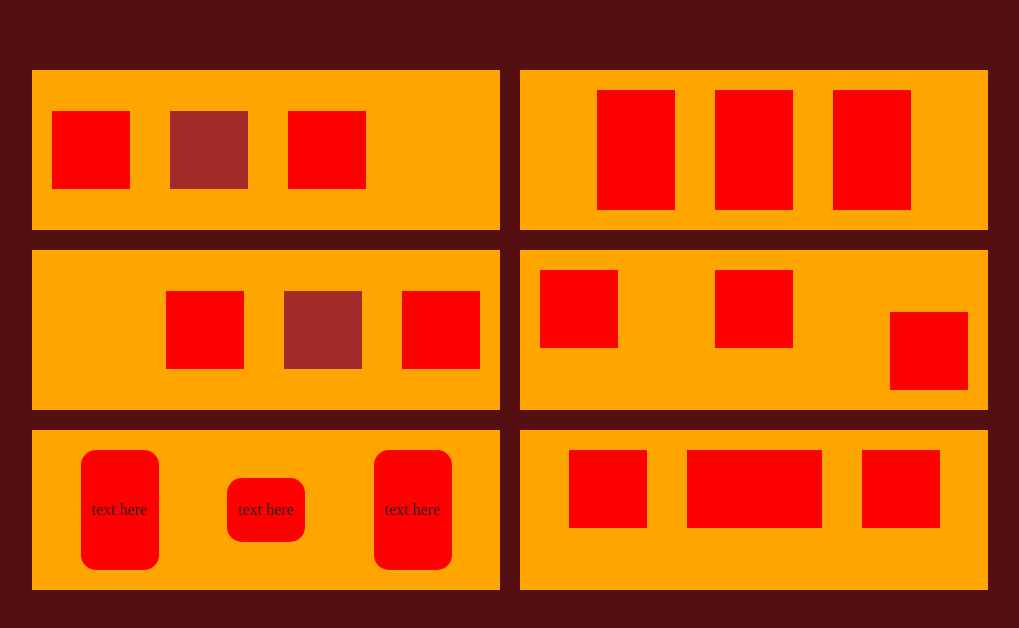
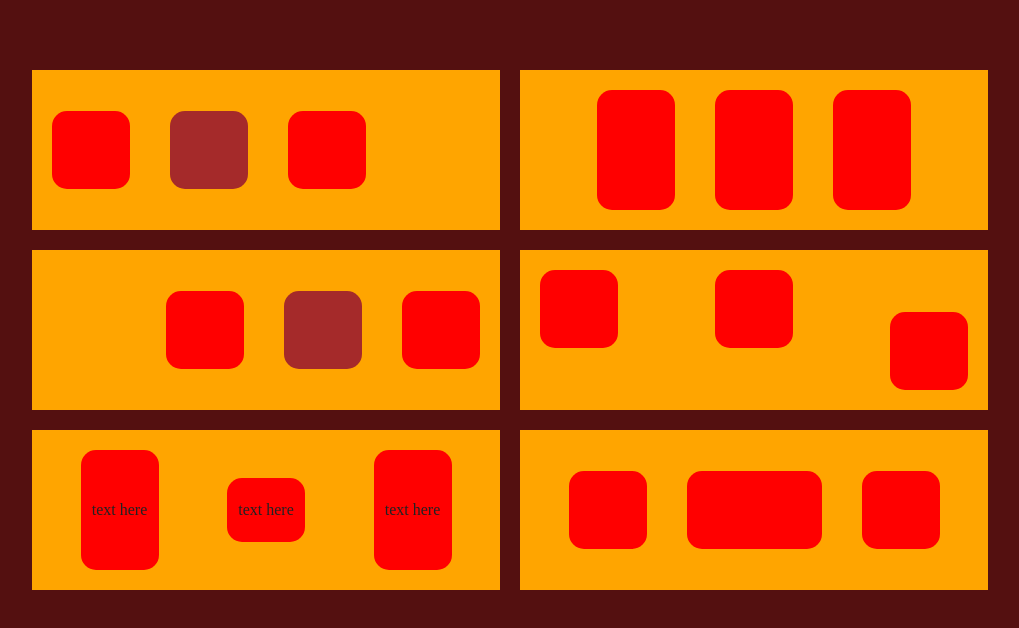
Before and after one commit to MegumiOhara/Second-Figma-, a plain HTML site: page index.html in a window 1280 px wide. Shown: the whole page, without its empty margins (130-1149 px from the left). Drawn offline with Linux system fonts and the light colour scheme.

Commit message:
change radius

```diff
--- a/styles/main.css
+++ b/styles/main.css
@@ -24,6 +24,7 @@ body {
 
 }
 .header-main div{
+    border-radius: 15px;
     height:78px;
     margin-left: 20px;
     margin-right: 20px;
@@ -51,6 +52,7 @@ body {
     align-items: center;
 }
 .container-two div{
+    border-radius: 15px;
     height:78px;
     margin-left:20px;
     margin-right:20px;
@@ -117,7 +119,7 @@ body {
     justify-content: center;
 }
 .container-four div{
-
+    border-radius: 15px;
     width:78px;
     margin:20px;
 }
@@ -143,6 +145,7 @@ body {
     justify-content: space-between;
 }
 .container-five div{
+    border-radius: 15px;
     width:78px;
     margin: 20px;
 }
@@ -167,9 +170,11 @@ body {
     margin-top: 20px;
     display: flex;
     justify-content: center;
+    align-items: center;
 
 }
 .container-six div{
+    border-radius: 15px;
     width:78px;
     margin:20px
 }
```
